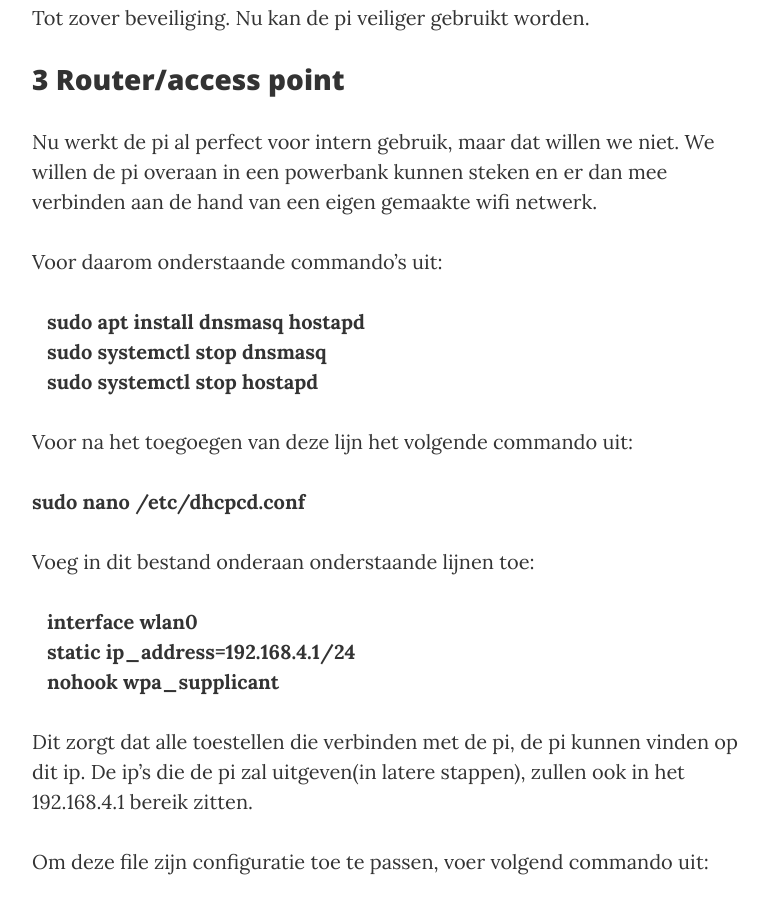
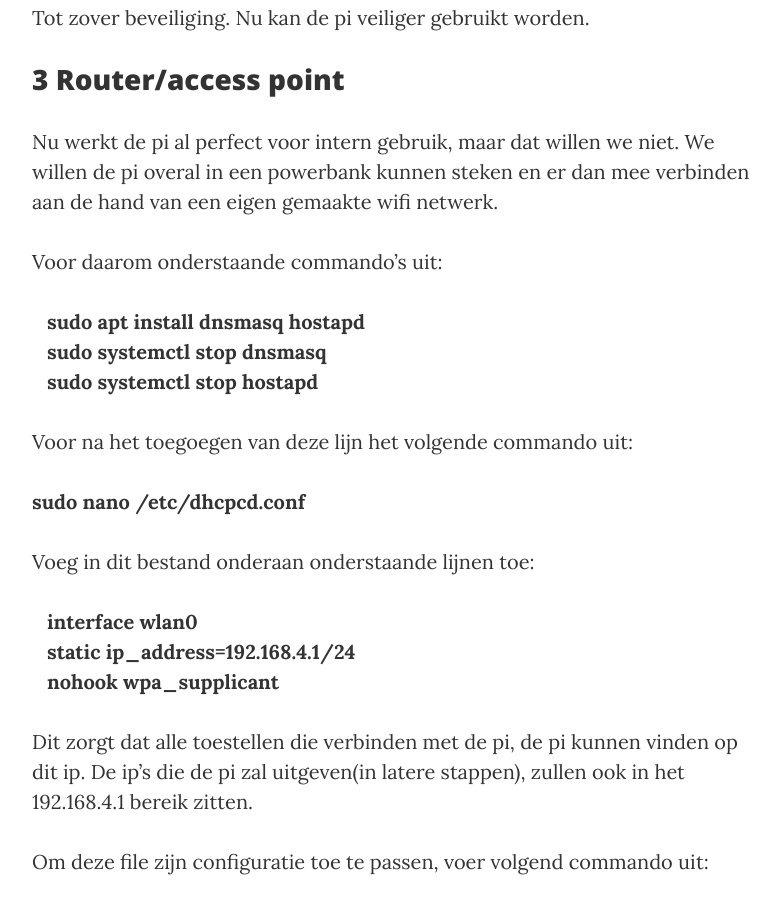
Before and after one commit to matthiasantierens/Portfolio, a website: page post7.html in a window 1280 px wide. Shown: the part 4698-5604 px from the top of the page, without its empty margins (53-832 px from the left). Drawn offline with nearby package versions, Linux system fonts and the light colour scheme.

Commit message:
spelling

```diff
--- a/post7.html
+++ b/post7.html
@@ -161,7 +161,7 @@
 
           <h3>3 Router/access point</h3>
 
-          <p>Nu werkt de pi al perfect voor intern gebruik, maar dat willen we niet. We willen de pi overaan in een powerbank kunnen steken en er dan mee verbinden aan de hand van een eigen gemaakte wifi netwerk.</p>
+          <p>Nu werkt de pi al perfect voor intern gebruik, maar dat willen we niet. We willen de pi overal in een powerbank kunnen steken en er dan mee verbinden aan de hand van een eigen gemaakte wifi netwerk.</p>
 
           <p>Voor daarom onderstaande commando’s uit:</p>
 
```
